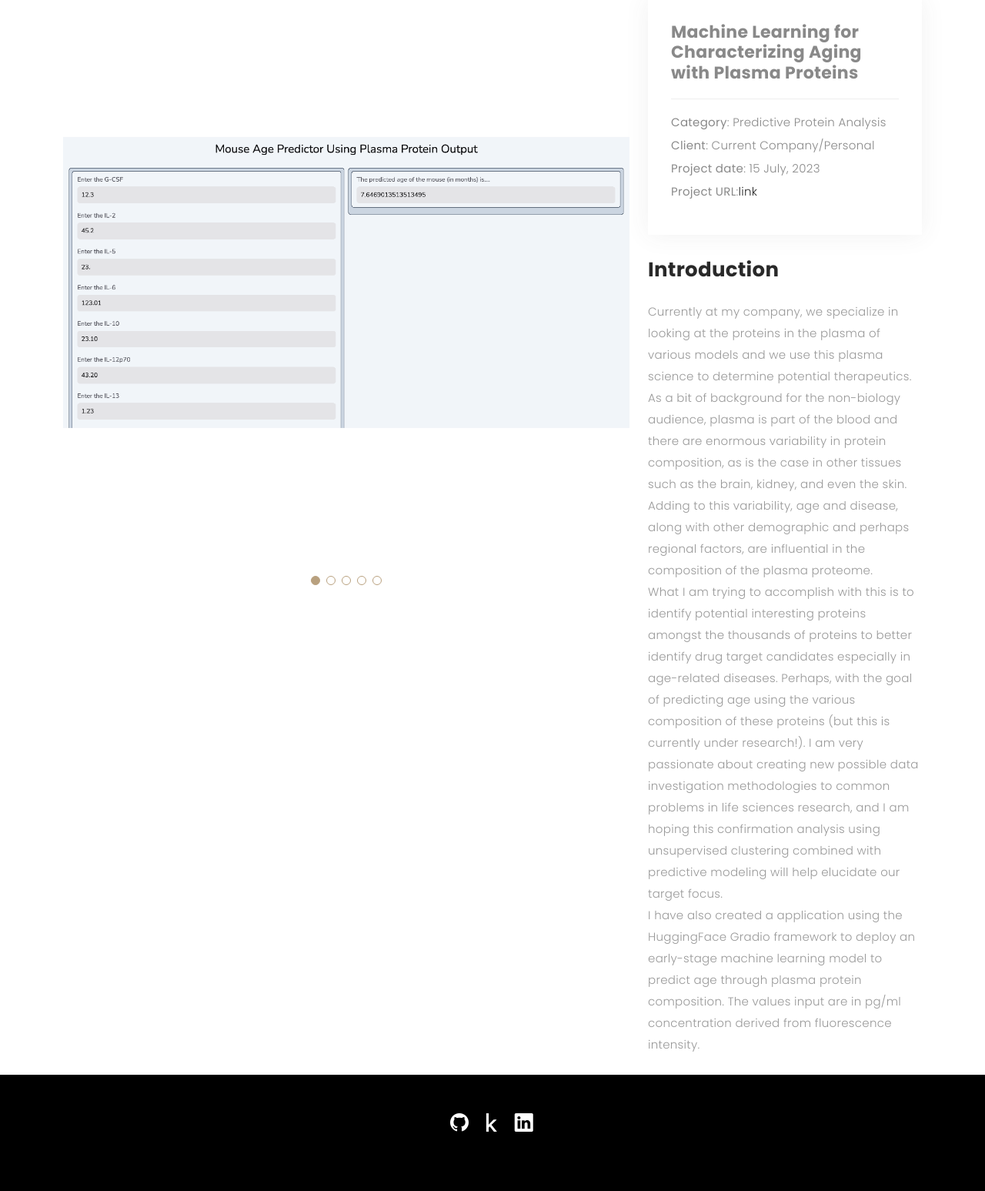
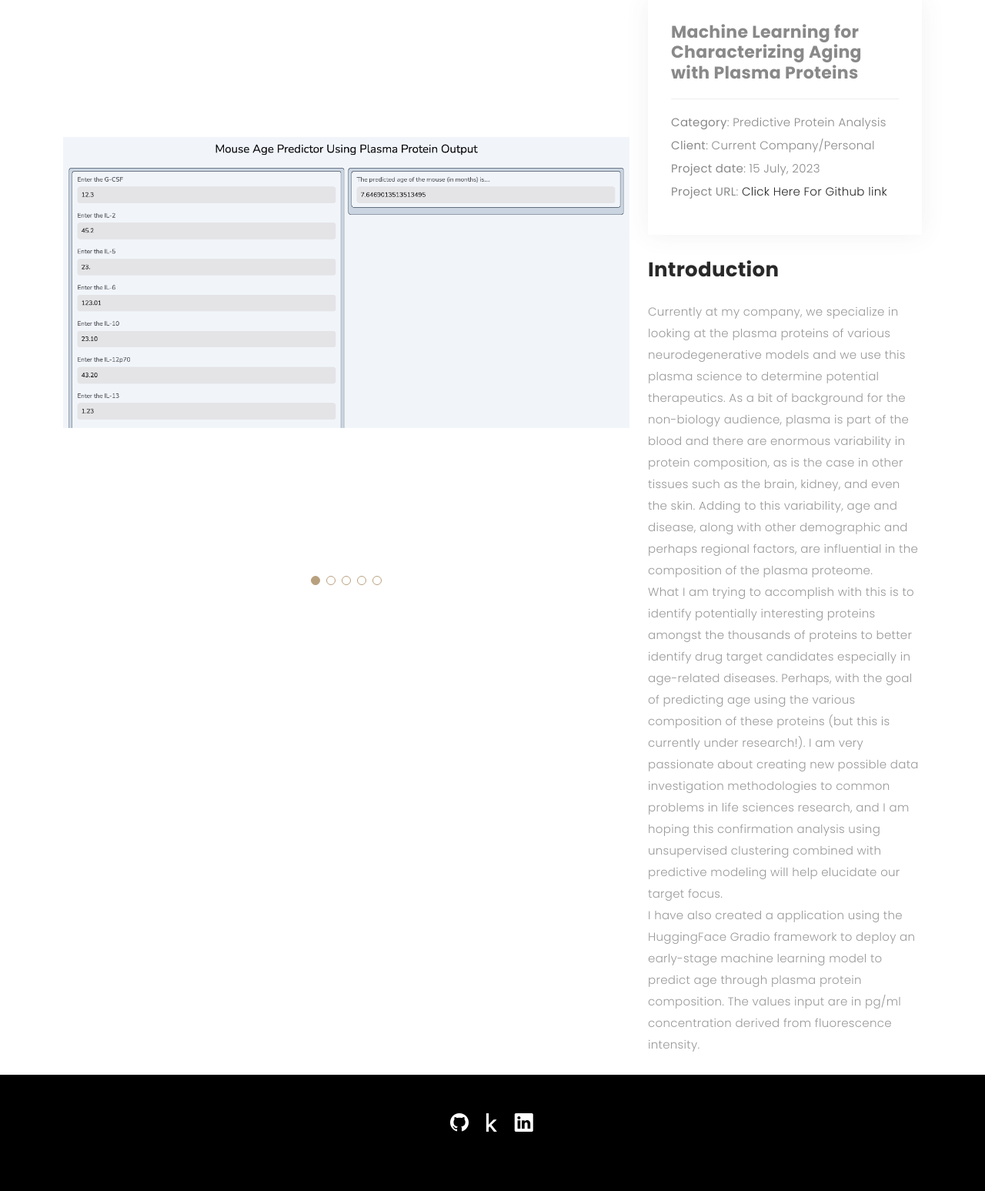
Before and after one commit to johnnys7n/PortfolioWebsite, a Flask app: page /proteinanalysis.html in a window 1280 px wide. Shown: the part 190-1737 px from the top of the page at 77% size. Run offline with Flask 3, Linux system fonts and the light colour scheme; some libraries are stand-ins or nearby versions; some web fonts are replaced.

Commit message:
improved github link

```diff
--- a/templates/proteinanalysis.html
+++ b/templates/proteinanalysis.html
@@ -136,13 +136,13 @@
                 <li><strong>Client</strong>: Current Company/Personal</li>
                 <li><strong>Project date</strong>: 15 July, 2023</li>
                 <li><strong>Project URL</strong>:<a
-                    href="https://github.com/johnnys7n/Predicting-CNS-Disability-And-Age">link</a></li>
+                    href="https://github.com/johnnys7n/Predicting-CNS-Disability-And-Age"> Click Here For Github link</a></li>
               </ul>
             </div>
             <div class="portfolio-description">
               <h2>Introduction</h2>
               <p>
-                Currently at my company, we specialize in looking at the proteins in the plasma of various models and we
+                Currently at my company, we specialize in looking at the plasma proteins of various neurodegenerative models and we
                 use this plasma science to determine
                 potential therapeutics. As a bit of background for the non-biology audience, plasma is part of the blood
                 and there are enormous variability in
@@ -151,7 +151,7 @@
                 other demographic and perhaps regional factors, are influential in the composition of the plasma
                 proteome.
                 <br>
-                What I am trying to accomplish with this is to identify potential interesting proteins amongst the
+                What I am trying to accomplish with this is to identify potentially interesting proteins amongst the
                 thousands of proteins to better identify drug target candidates
                 especially in age-related diseases. Perhaps, with the goal of predicting age using the various
                 composition of these proteins (but this is currently under
```
